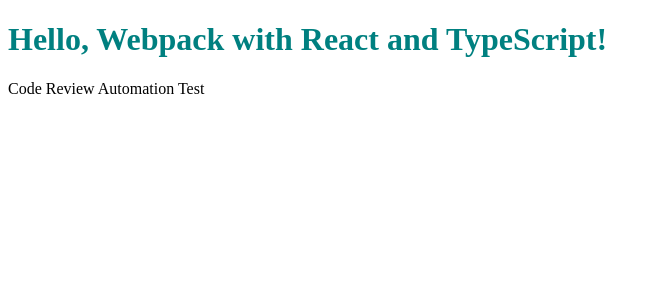
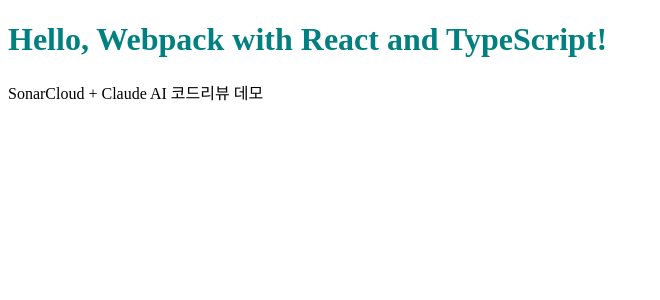
Before and after one commit to 71summernight/webpack-tutorial, a React app: page / in a window 1280 px wide. Shown: the top 300 px of the page, without its empty margins (0-660 px from the left). Built offline with nearby package versions, Linux system fonts and the light colour scheme.

Commit message:
Add: SonarCloud + Claude AI 코드리뷰 테스트

```diff
--- a/src/App.tsx
+++ b/src/App.tsx
@@ -1,3 +1,4 @@
+import React from 'react';
 import './styles.css';
 
 interface Welcome {
@@ -5,10 +6,10 @@
   subtitle: string;
 }
 
-function App() {
+const App: React.FC = () => {
   const welcomeData: Welcome = {
     title: 'Hello, Webpack with React and TypeScript!',
-    subtitle: 'Code Review Automation Test',
+    subtitle: 'SonarCloud + Claude AI 코드리뷰 데모',
   };
 
   return (
@@ -17,6 +18,6 @@
       <p>{welcomeData.subtitle}</p>
     </div>
   );
-}
+};
 
 export default App;
```
